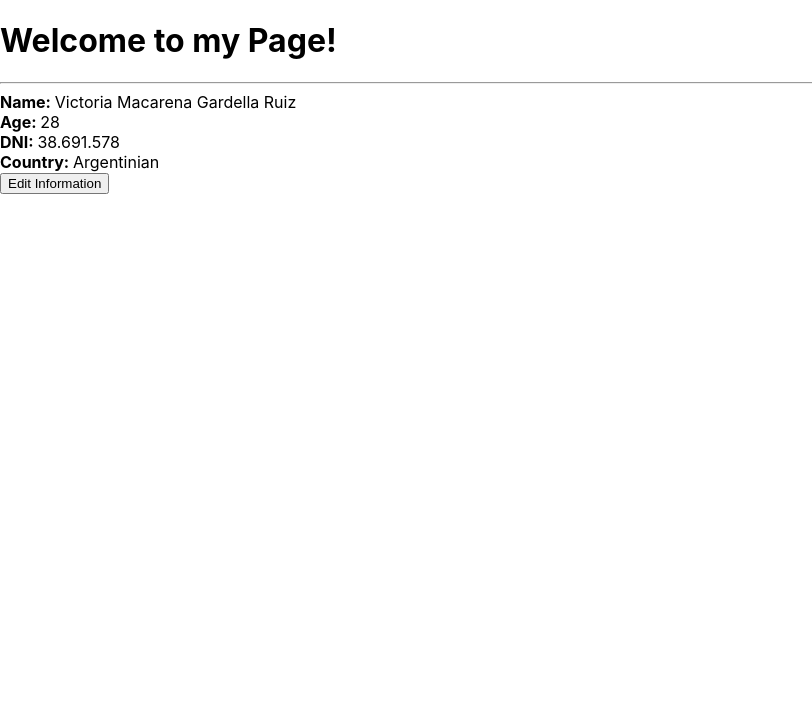
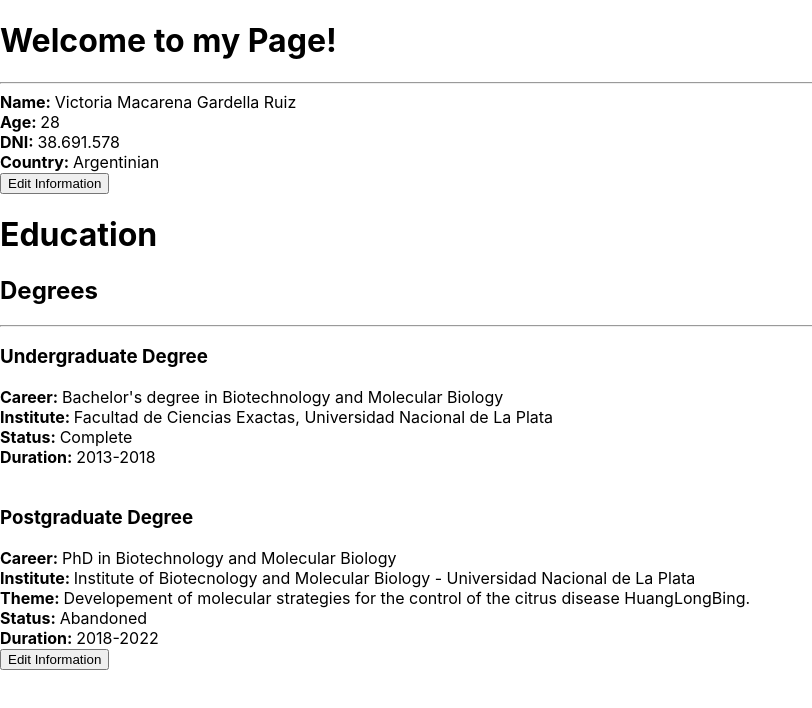
Before and after one commit to VGardella/cv-application, a React (Create React App) app in the folder cv-project/: page / in a window 1280 px wide. Shown: the top 708 px of the page, without its empty margins (0-812 px from the left). Built offline with nearby package versions, Linux system fonts and the light colour scheme.

Commit message:
add 'FormalEducation' to check renderization

```diff
--- a/cv-project/src/App.js
+++ b/cv-project/src/App.js
@@ -1,9 +1,11 @@
 import PersonalInfo from "./components/GeneralInfo";
+import FormalEducation from "./components/EducationalExperience";
 
 export default function App() {
   return (
     <div>
       <PersonalInfo />
+      <FormalEducation />
     </div>
   )
 }
```
